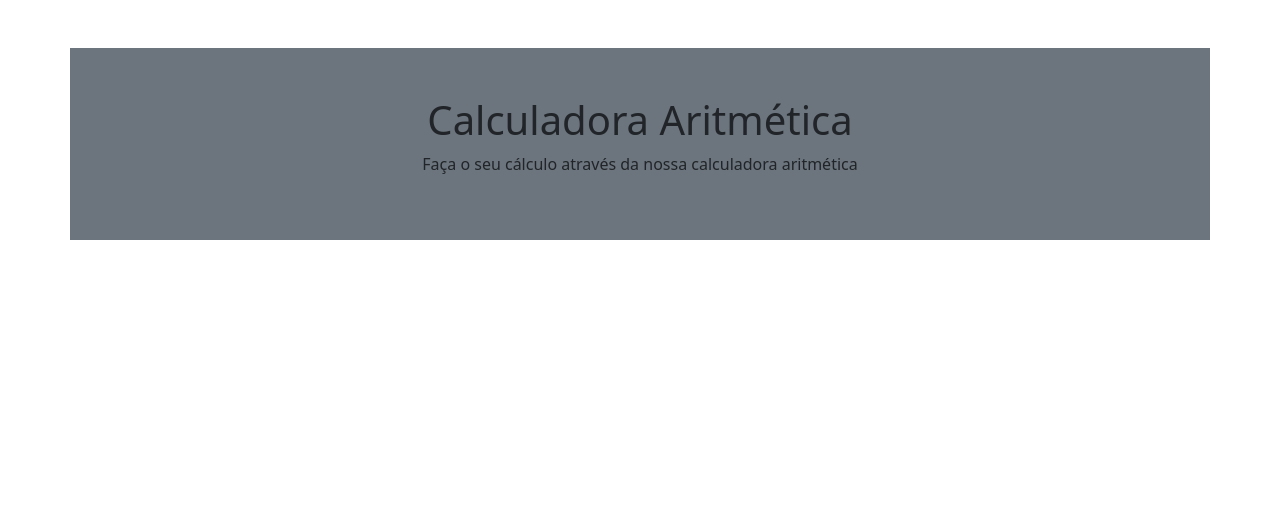
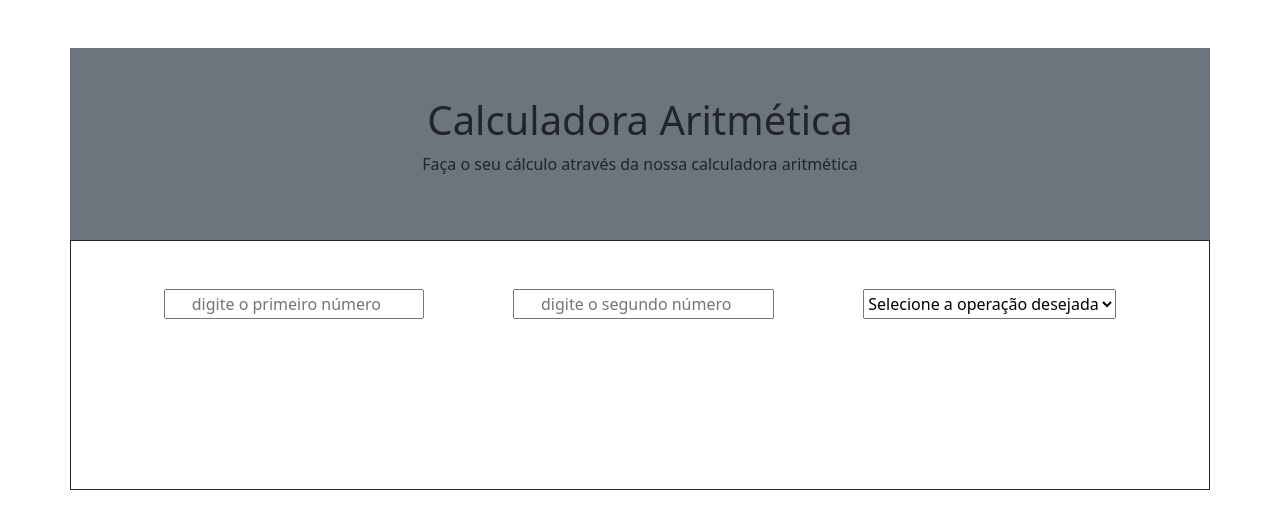
Before and after one commit to mfjaconis/calculadora_aritmetica_vue, a Vue app: page / in a window 1280 px wide. Shown: the top 528 px of the page. Built offline with nearby package versions, Linux system fonts and the light colour scheme.

Commit message:
criação inicial do formulário

```diff
--- a/src/App.vue
+++ b/src/App.vue
@@ -1,10 +1,12 @@
 <script setup>
-import Header from './components/Header.vue'
+import Header from './components/Header.vue';
+import Form from './components/Form.vue'
 
 </script>
 
 <template>
   <Header />
+  <Form />
 </template>
 
 <style scoped></style>
--- /dev/null
+++ b/src/components/Form.vue
@@ -0,0 +1,19 @@
+<script>
+
+</script>
+
+<template>
+    <main class="container border border-dark p-5" style="height: 250px;">
+        <form class="d-flex justify-content-around">
+            <input class="text-center px-150 w-25" type="number" placeholder="digite o primeiro número" />
+            <input class="text-center px-150 w-25" type="number" placeholder="digite o segundo número" />
+            <select name="" id="">
+                <option value="">Selecione a operação desejada</option>
+                <option value="somar">somar</option>
+                <option value="subtrair">Subtrair</option>
+                <option value="dividir">Dividir</option>
+                <option value="multiplicar">Multiplicar</option>
+            </select>
+        </form>
+    </main>
+</template>
```
